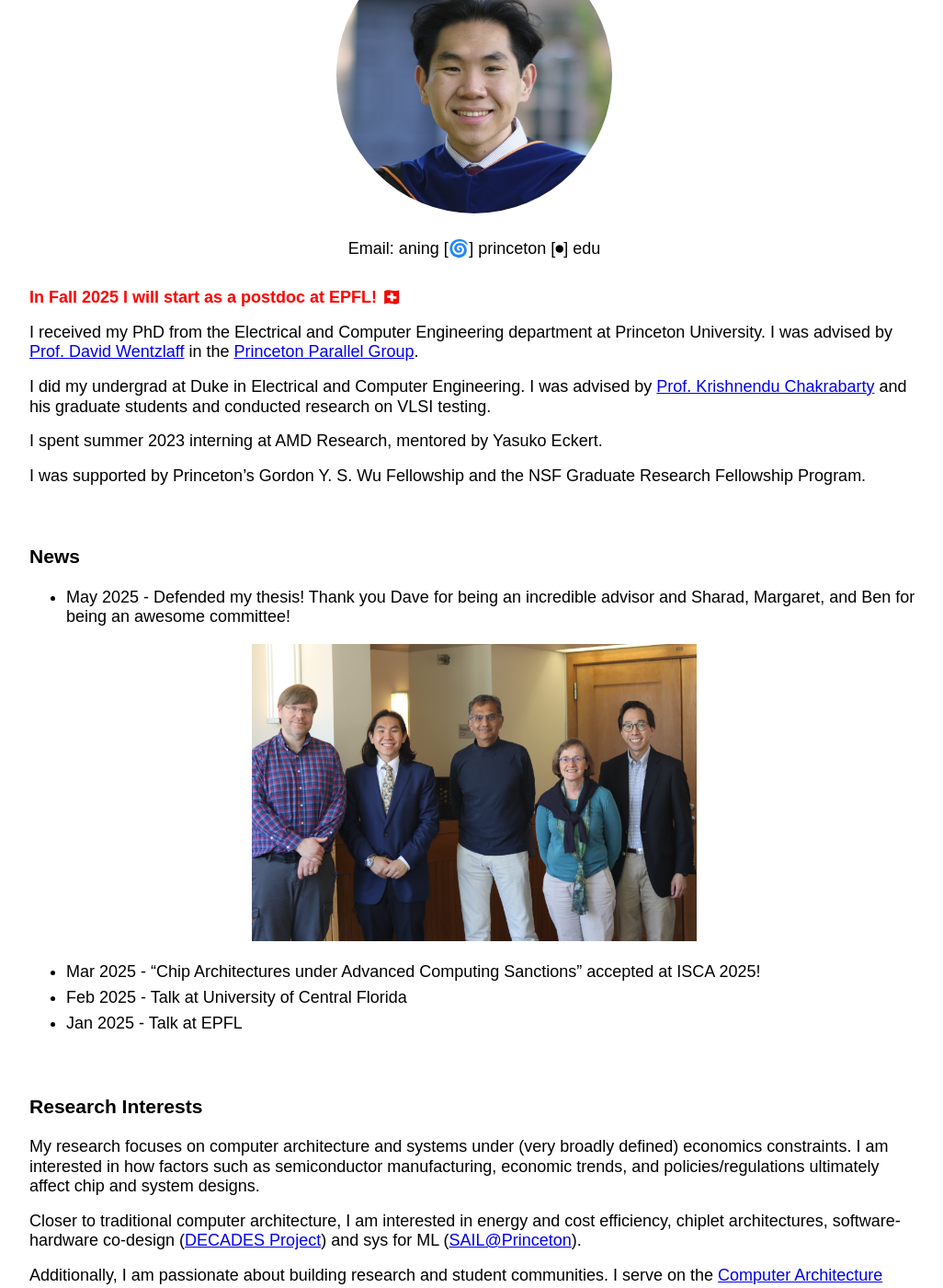
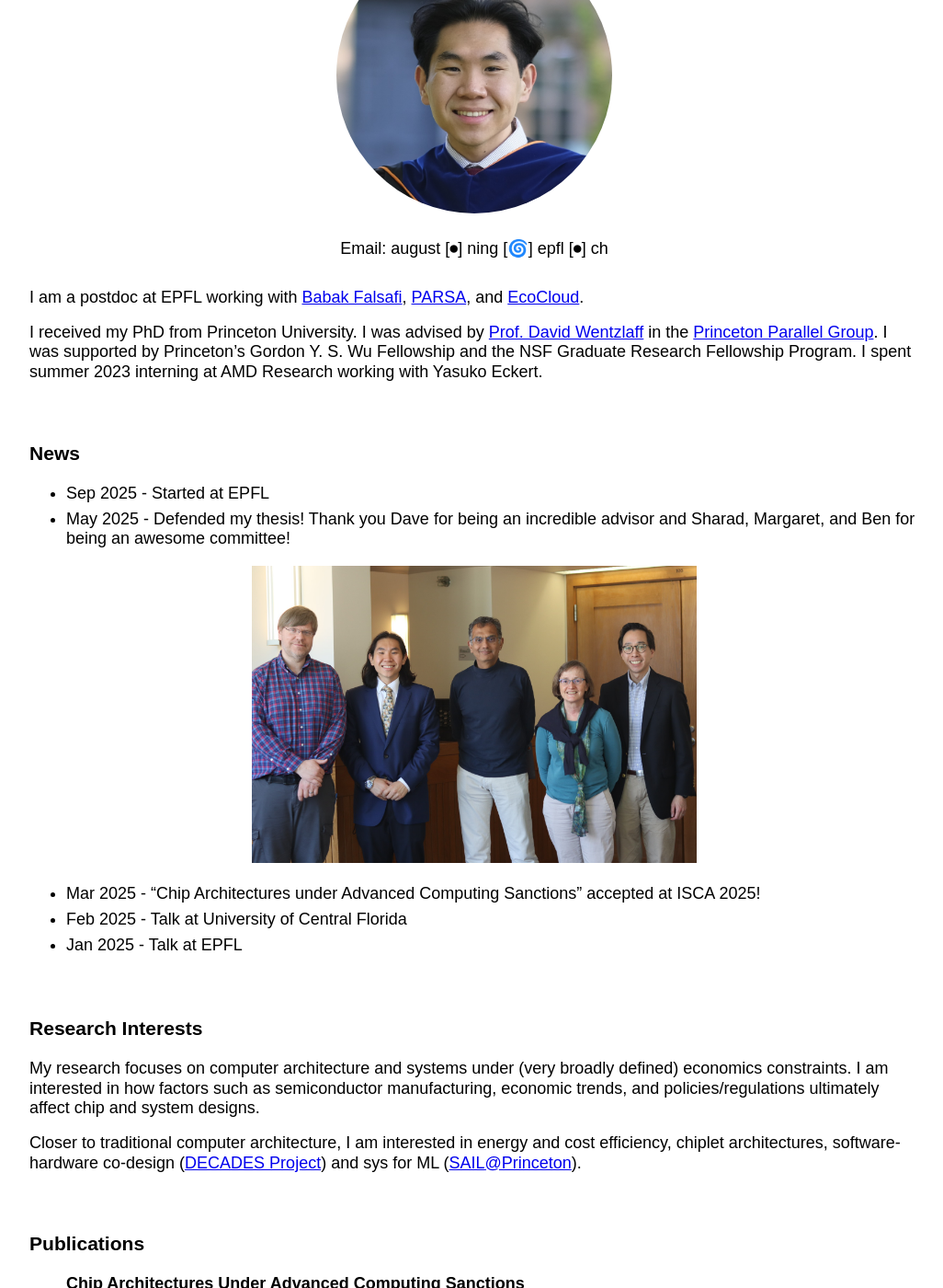
Before and after one commit to AugustNing/augustning.github.io, a Jekyll site: the page built from index.md, in a window 1280 px wide and 1400 px high, scrolled down 191 px. Shown: the whole window at 92% size, without its empty margins (124-1150 px from the left). Built offline with Jekyll 4.4.1, drawn with Linux system fonts in a browser that asks for light colours; some of the changed text lies outside the part shown.

Commit message:
updated website starting at epfl

```diff
--- a/_config.yml
+++ b/_config.yml
@@ -1,6 +1,6 @@
 title: August Ning # name of the site
 author: August Ning # name of site's author
-email: aning [🌀] princeton [⏺] edu # email of site's author
+email: august [⏺] ning [🌀] epfl [⏺] ch # email of site's author
 url: https://augustning.com # root address of the site
 twitter: ataugustning
 linkedin: atning
--- a/index.md
+++ b/index.md
@@ -15,20 +15,17 @@ layout: home
 
 ***
 
-<span style="color:red">**In Fall 2025 I will start as a postdoc at EPFL! 🇨🇭**</span>
+I am a postdoc at EPFL working with [Babak Falsafi](https://parsa.epfl.ch/~falsafi/), [PARSA](https://parsa.epfl.ch/), and [EcoCloud](https://ecocloud.epfl.ch/).
 
-I received my PhD from the Electrical and Computer Engineering department at Princeton University. I was advised by [Prof. David Wentzlaff](https://princeton.edu/~wentzlaf/) in the [Princeton Parallel Group](https://parallel.princeton.edu/).
+I received my PhD from Princeton University. I was advised by [Prof. David Wentzlaff](https://princeton.edu/~wentzlaf/) in the [Princeton Parallel Group](https://parallel.princeton.edu/). I was supported by Princeton's Gordon Y. S. Wu Fellowship and the NSF Graduate Research Fellowship Program. I spent summer 2023 interning at AMD Research working with Yasuko Eckert.
 
-I did my undergrad at Duke in Electrical and Computer Engineering. I was advised by [Prof. Krishnendu Chakrabarty](https://search.asu.edu/profile/4669916) and his graduate students and conducted research on VLSI testing.
-
-I spent summer 2023 interning at AMD Research, mentored by Yasuko Eckert.
-
-I was supported by Princeton's Gordon Y. S. Wu Fellowship and the NSF Graduate Research Fellowship Program.
+<!-- I did my undergrad at Duke in Electrical and Computer Engineering. I was advised by [Prof. Krishnendu Chakrabarty](https://search.asu.edu/profile/4669916) and his graduate students and conducted research on VLSI testing. -->
 
 ***
 
 ### **News**
 
+* Sep 2025 - Started at EPFL
 * May 2025 - Defended my thesis! Thank you Dave for being an incredible advisor and Sharad, Margaret, and Ben for being an awesome committee!
 
 <div style="text-align: center;">
@@ -45,8 +42,6 @@ I was supported by Princeton's Gordon Y. S. Wu Fellowship and the NSF Graduate R
 My research focuses on computer architecture and systems under (very broadly defined) economics constraints. I am interested in how factors such as semiconductor manufacturing, economic trends, and policies/regulations ultimately affect chip and system designs.
 
 Closer to traditional computer architecture, I am interested in energy and cost efficiency, chiplet architectures, software-hardware co-design ([DECADES Project](https://decades.cs.princeton.edu/)) and sys for ML ([SAIL@Princeton](https://sysml.cs.princeton.edu/index.html)).
-
-Additionally, I am passionate about building research and student communities. I serve on the [Computer Architecture Student Association](https://sigarch.org/casa/) steering committee and I am the graduate liason for [Princeton ACM](https://princetonacm.github.io/). I am also a resident graduate student at [Whitman College](https://whitmancollege.princeton.edu/). If you're ever in the area or meet me at a conference, please reach out and say hello!
 
 ***
 <!-- authors, "title in quotes,", *conference in italics*, city, state, country, month year -->
```
Also changed, not shown: other parts of index.md (+4 -0 lines), 1 other file.
